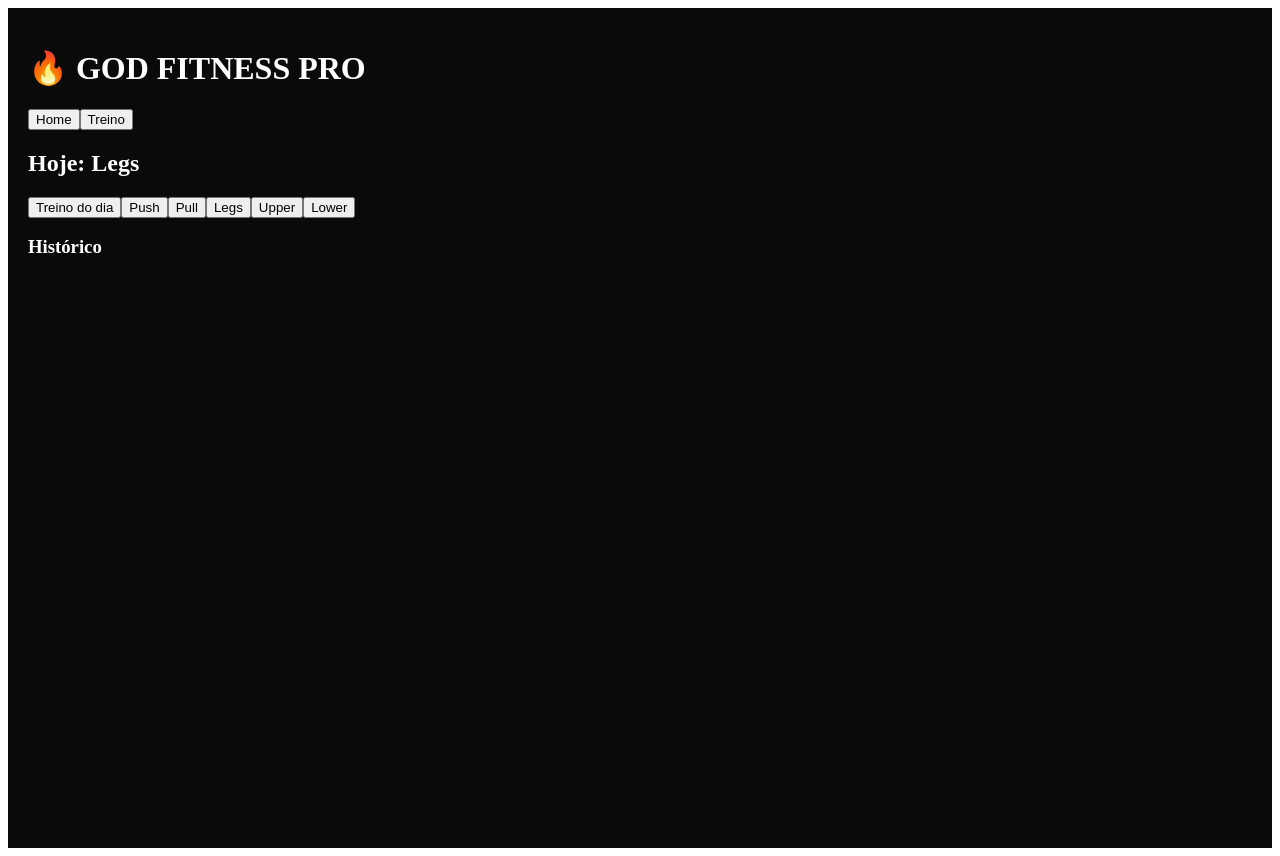
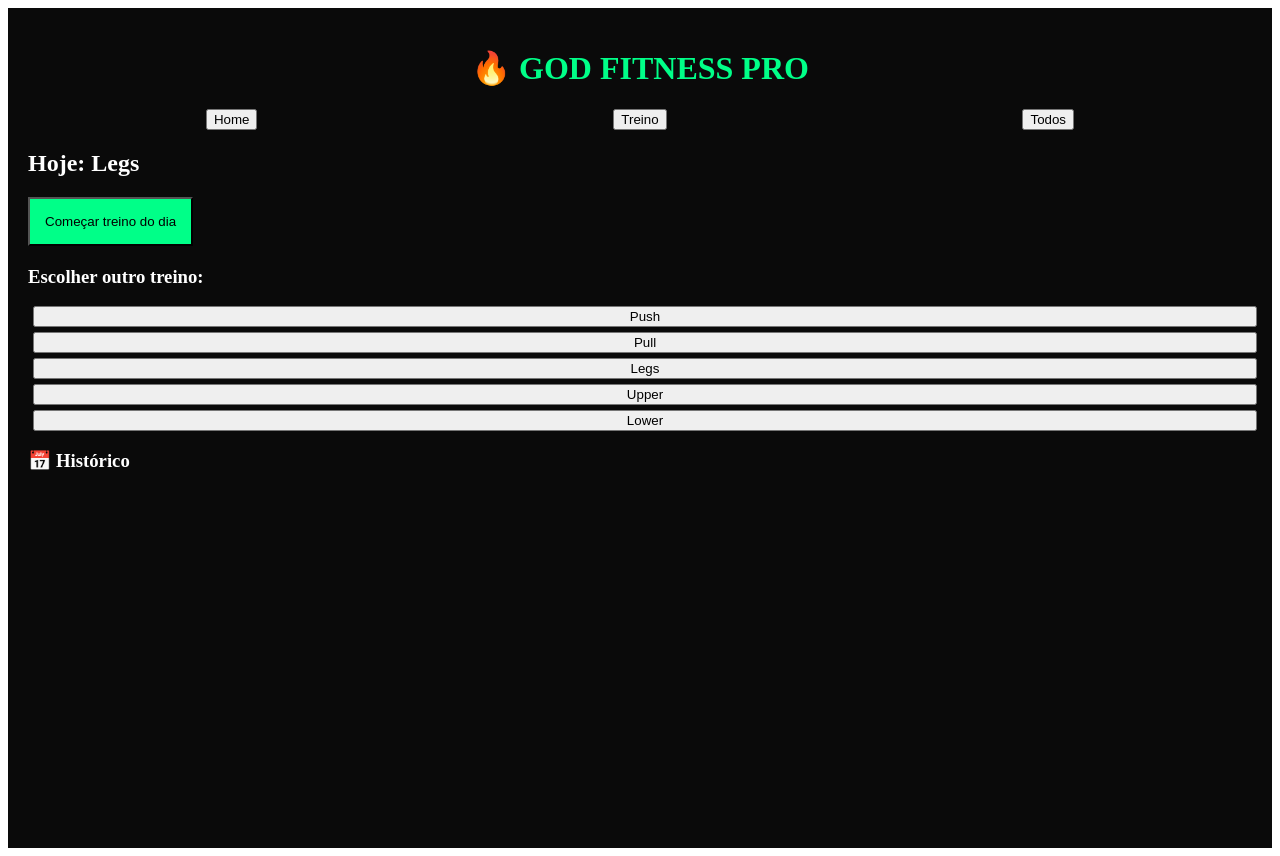
Before and after one commit to hellderluis00-byte/gym-app, a Next.js app: page / in a window 1280 px wide. Built offline with nearby package versions, Linux system fonts and the light colour scheme.

Commit message:
Update page.js

```diff
--- a/app/page.js
+++ b/app/page.js
@@ -42,7 +42,6 @@ export default function App(){
     localStorage.setItem("logs",JSON.stringify(logs));
   },[checkins,logs]);
 
-  // TIMER POR EXERCÍCIO
   useEffect(()=>{
     const interval = setInterval(()=>{
       setTimers(prev=>{
@@ -111,23 +110,28 @@ export default function App(){
   return(
     <div style={{padding:20,background:"#0a0a0a",color:"white",minHeight:"100vh"}}>
 
-      <h1>🔥 GOD FITNESS PRO</h1>
+      <h1 style={{textAlign:"center",color:"#00ff88"}}>🔥 GOD FITNESS PRO</h1>
 
-      <div>
+      <div style={{display:"flex",justifyContent:"space-around"}}>
         <button onClick={()=>setTab("home")}>Home</button>
         <button onClick={()=>setTab("treino")}>Treino</button>
+        <button onClick={()=>setTab("todos")}>Todos</button>
       </div>
 
       {tab==="home" && (
         <div>
           <h2>Hoje: {todayWorkout}</h2>
-          <button onClick={()=>startWorkout(todayWorkout)}>Treino do dia</button>
 
+          <button onClick={()=>startWorkout(todayWorkout)} style={{padding:15,background:"#00ff88"}}>
+            Começar treino do dia
+          </button>
+
+          <h3 style={{marginTop:20}}>Escolher outro treino:</h3>
           {Object.keys(workouts).map(w=>(
-            <button key={w} onClick={()=>startWorkout(w)}>{w}</button>
+            <button key={w} onClick={()=>startWorkout(w)} style={{display:"block",margin:5,width:"100%"}}>{w}</button>
           ))}
 
-          <h3>Histórico</h3>
+          <h3>📅 Histórico</h3>
           {Object.entries(logs).map(([date,val])=>(
             <div key={date}>
               <b>{date}</b> - {val.workout}
@@ -143,10 +147,14 @@ export default function App(){
           {fullWorkout().map(ex=>{
             const last=getLast(ex);
             return (
-              <div key={ex} style={{border:"1px solid #333",margin:10,padding:10}}>
+              <div key={ex} style={{border:"1px solid #333",margin:10,padding:10,borderRadius:10}}>
                 <b>{ex}</b>
 
                 {last && <p>Último: {last.weight||"-"}kg {last.reps?`x ${last.reps}`:""}</p>}
+
+                <a href={`https://www.youtube.com/results?search_query=${ex}`} target="_blank" style={{color:"#00ff88"}}>
+                  ▶ Ver execução
+                </a>
 
                 {!ex.includes("Abdominal") && ex!=="Prancha" && !ex.includes("min") && (
                   <>
@@ -156,7 +164,7 @@ export default function App(){
                 )}
 
                 {ex==="Prancha" && (
-                  <input placeholder="tempo" onChange={e=>handleChange(ex,"time",e.target.value)} />
+                  <input placeholder="tempo (s)" onChange={e=>handleChange(ex,"time",e.target.value)} />
                 )}
 
                 <button onClick={()=>setTimers(prev=>({...prev,[ex]:90}))}>⏱️</button>
@@ -169,7 +177,26 @@ export default function App(){
             );
           })}
 
-          <button onClick={saveWorkout}>Finalizar treino</button>
+          <button onClick={saveWorkout} style={{padding:15,background:"#00ff88"}}>Finalizar treino</button>
+        </div>
+      )}
+
+      {tab==="todos" && (
+        <div>
+          <h2 style={{textAlign:"center"}}>📚 Todos os Treinos</h2>
+
+          {[...Object.keys(workouts),"Abdomen"].map(day=> (
+            <div key={day} style={{marginBottom:20}}>
+              <h3 style={{color:"#00ff88"}}>{day}</h3>
+
+              {(day==="Abdomen"?absList:workouts[day]).map(ex=> (
+                <div key={ex} style={{display:"flex",justifyContent:"space-between",padding:8,borderBottom:"1px solid #222"}}>
+                  <span>{ex}</span>
+                  <a href={`https://www.youtube.com/results?search_query=${ex}`} target="_blank">▶</a>
+                </div>
+              ))}
+            </div>
+          ))}
         </div>
       )}
 
```
